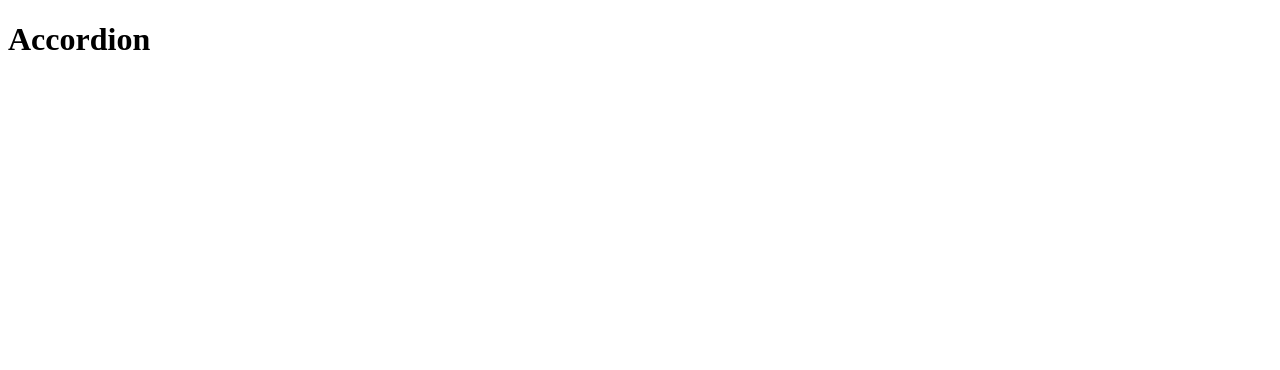
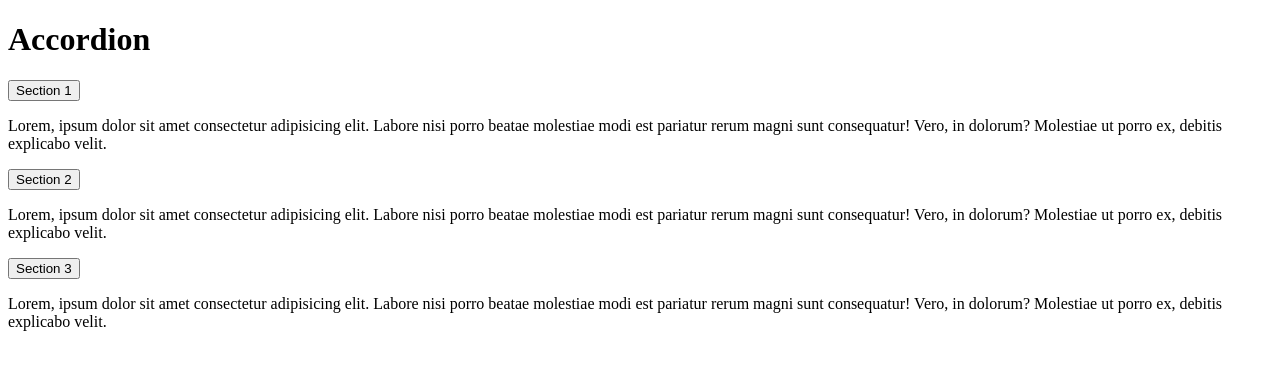
Before and after one commit to Mihndim2020/Accordion-exercise-, a plain HTML site: page index.html in a window 1280 px wide. Drawn offline with Linux system fonts and the light colour scheme.

Commit message:
add sections 1 to 3

```diff
--- a/index.html
+++ b/index.html
@@ -10,6 +10,18 @@
         <h1>Accordion</h1>
     </header>
     <main>
+        <button class="accordion">Section 1</button>
+        <div class="panel">
+            <p>Lorem, ipsum dolor sit amet consectetur adipisicing elit. Labore nisi porro beatae molestiae modi est pariatur rerum magni sunt consequatur! Vero, in dolorum? Molestiae ut porro ex, debitis explicabo velit.</p>
+        </div>
+        <button class="accordion">Section 2</button>
+        <div class="panel">
+            <p>Lorem, ipsum dolor sit amet consectetur adipisicing elit. Labore nisi porro beatae molestiae modi est pariatur rerum magni sunt consequatur! Vero, in dolorum? Molestiae ut porro ex, debitis explicabo velit.</p>
+        </div>
+        <button class="accordion">Section 3</button>
+        <div class="panel">
+            <p>Lorem, ipsum dolor sit amet consectetur adipisicing elit. Labore nisi porro beatae molestiae modi est pariatur rerum magni sunt consequatur! Vero, in dolorum? Molestiae ut porro ex, debitis explicabo velit.</p>
+        </div>
 
     </main>
     <footer>
```
